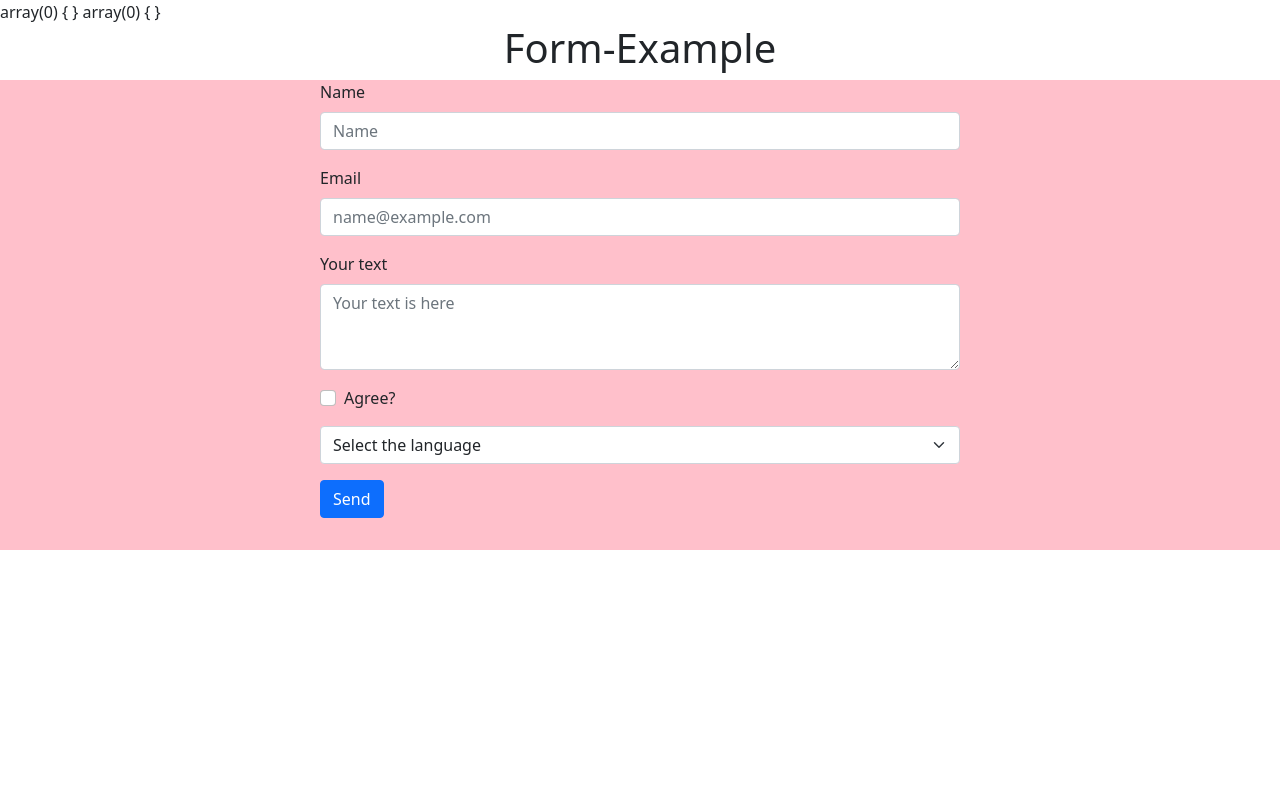
After one commit to AntonSot-Github/Learning-PHP, a PHP site: page /GET_POST.php in a window 1280 px wide. The commit adds this page. Run offline with PHP 8.4, Linux system fonts and the light colour scheme.

Commit message:
GET Post

```diff
--- /dev/null
+++ b/GET_POST.php
@@ -0,0 +1,73 @@
+
+<?php
+    var_dump($_GET, $_POST);
+
+?>
+
+<!DOCTYPE html>
+<html lang="en">
+<head>
+    <meta charset="UTF-8">
+    <meta name="viewport" content="width=device-width, initial-scale=1.0">
+    <link href="https://cdn.jsdelivr.net/npm/bootstrap@5.0.1/dist/css/bootstrap.min.css" rel="stylesheet" integrity="sha384-+0n0xVW2eSR5OomGNYDnhzAbDsOXxcvSN1TPprVMTNDbiYZCxYbOOl7+AMvyTG2x" crossorigin="anonymous">
+    <title>Form-Example</title>
+    <style>
+        h1{
+            text-align: center;
+        }
+        .form-wrapper{
+            display: flex;
+            justify-content: center;
+            width: 100vw;
+            background-color: pink;
+        }
+        form{
+            width: 50%;
+        }
+    </style>
+</head>
+<body>
+    <h1>Form-Example</h1>
+    <div class="form-wrapper">
+        <form action="" method="post">
+
+            <div class="mb-3">
+                <label for="name" class="form-label">Name</label>
+                <input type="name" class="form-control" id="name" placeholder="Name" name="name">
+            </div>
+
+            <div class="mb-3">
+                <label for="Email" class="form-label">Email</label>
+                <input type="Email" class="form-control" id="Email" placeholder="name@example.com" name="Email">
+            </div>
+
+            <div class="mb-3">
+                <label for="Text" class="form-label">Your text</label>
+                <textarea class="form-control" id="Text" rows="3"  placeholder="Your text is here" name="text"></textarea>
+            </div>
+
+            <div class="form-check mb-3">
+                <input class="form-check-input" type="checkbox" id="Agree">
+                <label class="form-check-label" for="Agree">
+                    Agree?
+                </label>
+            </div>
+
+            <select class="form-select mb-3" aria-label="Default select example" name="language">
+                <option selected>Select the language</option>
+                <option value="English">English</option>
+                <option value="Fr">French</option>
+                <option value="De">German</option>
+            </select>
+
+            <button type="submit" name="send-form" class="btn btn-primary mb-3">
+                Send
+            </button>
+
+        </form>
+    </div>
+
+
+    <script src="https://cdn.jsdelivr.net/npm/bootstrap@5.0.1/dist/js/bootstrap.bundle.min.js" integrity="sha384-gtEjrD/SeCtmISkJkNUaaKMoLD0//ElJ19smozuHV6z3Iehds+3Ulb9Bn9Plx0x4" crossorigin="anonymous"></script>
+</body>
+</html>
```
Also changed, not shown: String.php (+16 -0 lines).
